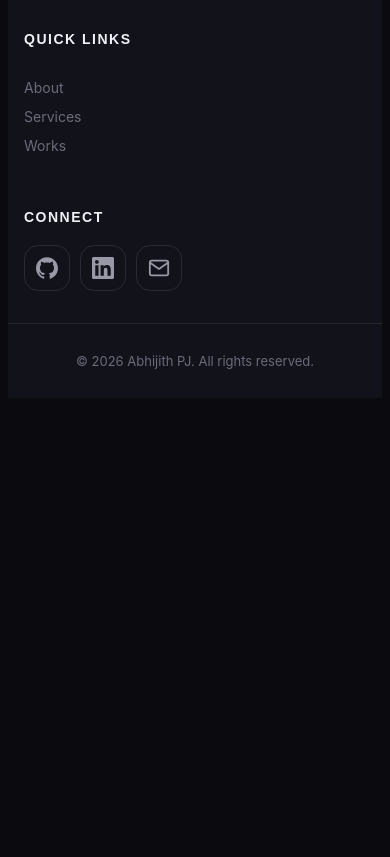
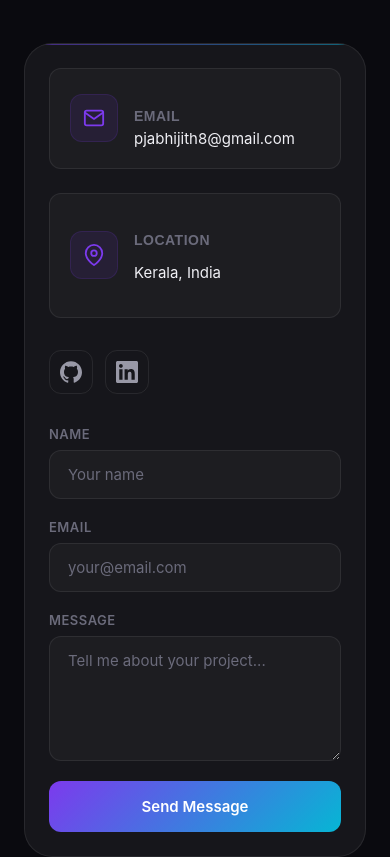
Before and after one commit to abhi123293/my-portfolio, a React (Vite) app in the folder rportfolio/: page / in a window 390 px wide. Shown: the part 7020-7877 px from the top of the page. Before the commit the page ends 7426 px from the top, so only its background shows below. Built offline with nearby package versions, Linux system fonts and the light colour scheme.

Commit message:
Add college project page

```diff
--- a/rportfolio/src/App.css
+++ b/rportfolio/src/App.css
@@ -1411,6 +1411,201 @@ body {
 }
 
 /* ========================================
+   CONTACT
+   ======================================== */
+.contact-section {
+  padding: var(--section-pad-y) var(--section-pad-x);
+  display: flex;
+  flex-direction: column;
+  align-items: center;
+}
+
+.contact-wrapper {
+  display: grid;
+  grid-template-columns: 1fr 1.5fr;
+  gap: 40px;
+  max-width: 900px;
+  width: 100%;
+  background: var(--bg-glass);
+  border: 1px solid var(--border-glass);
+  border-radius: var(--radius-lg);
+  padding: 48px;
+  position: relative;
+  overflow: hidden;
+}
+
+.contact-wrapper::before {
+  content: '';
+  position: absolute;
+  top: 0;
+  left: 0;
+  right: 0;
+  height: 1px;
+  background: var(--gradient-accent);
+  opacity: 0.5;
+}
+
+.contact-info {
+  display: flex;
+  flex-direction: column;
+  gap: 24px;
+}
+
+.contact-info-card {
+  display: flex;
+  align-items: center;
+  gap: 16px;
+  padding: 20px;
+  background: rgba(255, 255, 255, 0.03);
+  border: 1px solid var(--border-glass);
+  border-radius: var(--radius-sm);
+  transition: border-color var(--transition), box-shadow var(--transition);
+}
+
+.contact-info-card:hover {
+  border-color: rgba(124, 58, 237, 0.3);
+  box-shadow: 0 0 20px rgba(124, 58, 237, 0.1);
+}
+
+.contact-info-icon {
+  width: 48px;
+  height: 48px;
+  border-radius: 12px;
+  background: rgba(124, 58, 237, 0.1);
+  border: 1px solid rgba(124, 58, 237, 0.15);
+  display: flex;
+  align-items: center;
+  justify-content: center;
+  color: var(--accent-start);
+  flex-shrink: 0;
+}
+
+.contact-info-card h4 {
+  font-family: 'Outfit', sans-serif;
+  font-size: 14px;
+  font-weight: 600;
+  color: var(--text-muted);
+  margin-bottom: 4px;
+  text-transform: uppercase;
+  letter-spacing: 0.5px;
+}
+
+.contact-info-card a,
+.contact-info-card p {
+  font-size: 15px;
+  color: var(--text-primary);
+  text-decoration: none;
+}
+
+.contact-info-card a:hover {
+  color: var(--accent-start);
+}
+
+.contact-socials {
+  display: flex;
+  gap: 12px;
+  margin-top: auto;
+  padding-top: 8px;
+}
+
+.contact-socials a {
+  width: 44px;
+  height: 44px;
+  border-radius: 12px;
+  border: 1px solid var(--border-glass);
+  display: flex;
+  align-items: center;
+  justify-content: center;
+  color: var(--text-secondary);
+  transition: all var(--transition);
+}
+
+.contact-socials a:hover {
+  color: var(--accent-start);
+  border-color: rgba(124, 58, 237, 0.4);
+  background: rgba(124, 58, 237, 0.1);
+  transform: translateY(-3px);
+}
+
+.contact-form {
+  display: flex;
+  flex-direction: column;
+  gap: 20px;
+}
+
+.form-group {
+  display: flex;
+  flex-direction: column;
+  gap: 8px;
+}
+
+.form-group label {
+  font-size: 13px;
+  font-weight: 600;
+  color: var(--text-muted);
+  text-transform: uppercase;
+  letter-spacing: 0.5px;
+}
+
+.form-group input,
+.form-group textarea {
+  padding: 14px 18px;
+  background: rgba(255, 255, 255, 0.03);
+  border: 1px solid var(--border-glass);
+  border-radius: var(--radius-sm);
+  color: var(--text-primary);
+  font-family: 'Inter', sans-serif;
+  font-size: 15px;
+  transition: border-color var(--transition), box-shadow var(--transition);
+  outline: none;
+}
+
+.form-group input::placeholder,
+.form-group textarea::placeholder {
+  color: var(--text-muted);
+}
+
+.form-group input:focus,
+.form-group textarea:focus {
+  border-color: rgba(124, 58, 237, 0.5);
+  box-shadow: 0 0 20px rgba(124, 58, 237, 0.1);
+}
+
+.form-group textarea {
+  resize: vertical;
+  min-height: 120px;
+}
+
+.submit-btn {
+  padding: 16px 32px;
+  background: var(--gradient-accent);
+  border: none;
+  border-radius: var(--radius-sm);
+  color: #fff;
+  font-family: 'Inter', sans-serif;
+  font-size: 15px;
+  font-weight: 600;
+  cursor: pointer;
+  transition: transform var(--transition), box-shadow var(--transition), opacity var(--transition);
+  position: relative;
+  overflow: hidden;
+}
+
+.submit-btn:hover {
+  transform: translateY(-2px);
+  box-shadow: 0 8px 24px rgba(124, 58, 237, 0.35);
+}
+
+.submit-btn:active {
+  transform: translateY(0);
+}
+
+.submit-btn.submitted {
+  background: linear-gradient(135deg, #10b981, #06b6d4);
+  pointer-events: none;
+}
+
+/* ========================================
    FOOTER
    ======================================== */
 .footer {
@@ -1740,6 +1935,12 @@ body {
     grid-template-columns: 1fr 1fr;
   }
 
+  .contact-wrapper {
+    grid-template-columns: 1fr;
+    padding: 32px;
+    gap: 32px;
+  }
+
   .footer-inner {
     grid-template-columns: 1fr;
     gap: 36px;
@@ -1791,6 +1992,10 @@ body {
     grid-template-columns: 1fr;
   }
 
+  .contact-wrapper {
+    padding: 24px;
+  }
+
   .mobile-menu a {
     font-size: 28px;
   }
--- a/rportfolio/src/App.jsx
+++ b/rportfolio/src/App.jsx
@@ -12,6 +12,7 @@ const NAV_ITEMS = [
   { label: "Services", href: "#services" },
   { label: "Works", href: "#projects" },
   { label: "Experience", href: "#experience" },
+  { label: "Contact", href: "#contact" },
 ];
 
 const SKILL_CATEGORIES = [
@@ -604,6 +605,100 @@ function Skills() {
   );
 }
 
+function Contact() {
+  const [formData, setFormData] = useState({ name: "", email: "", message: "" });
+  const [submitted, setSubmitted] = useState(false);
+
+  const handleChange = (e) => {
+    setFormData({ ...formData, [e.target.name]: e.target.value });
+  };
+
+  const handleSubmit = (e) => {
+    e.preventDefault();
+    setSubmitted(true);
+    setTimeout(() => setSubmitted(false), 4000);
+    setFormData({ name: "", email: "", message: "" });
+  };
+
+  return (
+    <section className="contact-section" id="contact">
+      <h2 className="section-title" data-reveal>Get In Touch</h2>
+      <p className="section-subtitle" data-reveal>
+        Have a project in mind? Let's work together
+      </p>
+      <div className="contact-wrapper" data-reveal>
+        <div className="contact-info">
+          <div className="contact-info-card">
+            <div className="contact-info-icon">
+              <MailIcon />
+            </div>
+            <div>
+              <h4>Email</h4>
+              <a href="mailto:pjabhijith8@gmail.com">pjabhijith8@gmail.com</a>
+            </div>
+          </div>
+          <div className="contact-info-card">
+            <div className="contact-info-icon">
+              <svg width="22" height="22" viewBox="0 0 24 24" fill="none" stroke="currentColor" strokeWidth="2" strokeLinecap="round" strokeLinejoin="round">
+                <path d="M21 10c0 7-9 13-9 13s-9-6-9-13a9 9 0 0 1 18 0z" /><circle cx="12" cy="10" r="3" />
+              </svg>
+            </div>
+            <div>
+              <h4>Location</h4>
+              <p>Kerala, India</p>
+            </div>
+          </div>
+          <div className="contact-socials">
+            <a href="https://github.com/" target="_blank" rel="noreferrer" aria-label="GitHub"><GithubIcon /></a>
+            <a href="https://linkedin.com/" target="_blank" rel="noreferrer" aria-label="LinkedIn"><LinkedInIcon /></a>
+          </div>
+        </div>
+        <form className="contact-form" onSubmit={handleSubmit}>
+          <div className="form-group">
+            <label htmlFor="name">Name</label>
+            <input
+              type="text"
+              id="name"
+              name="name"
+              value={formData.name}
+              onChange={handleChange}
+              placeholder="Your name"
+              required
+            />
+          </div>
+          <div className="form-group">
+            <label htmlFor="email">Email</label>
+            <input
+              type="email"
+              id="email"
+              name="email"
+              value={formData.email}
+              onChange={handleChange}
+              placeholder="your@email.com"
+              required
+            />
+          </div>
+          <div className="form-group">
+            <label htmlFor="message">Message</label>
+            <textarea
+              id="message"
+              name="message"
+              value={formData.message}
+              onChange={handleChange}
+              placeholder="Tell me about your project..."
+              rows="5"
+              required
+            />
+          </div>
+          <button type="submit" className={`submit-btn ${submitted ? "submitted" : ""}`}>
+            {submitted ? "Message Sent!" : "Send Message"}
+          </button>
+        </form>
+      </div>
+    </section>
+  );
+}
+
 function Footer() {
   return (
     <footer className="footer">
@@ -617,6 +712,7 @@ function Footer() {
           <a href="#about">About</a>
           <a href="#services">Services</a>
           <a href="#projects">Works</a>
+          <a href="#contact">Contact</a>
         </div>
         <div className="footer-social">
           <h4>Connect</h4>
@@ -652,6 +748,7 @@ function HomePage() {
         <Services />
         <Projects />
         <Skills />
+        <Contact />
       </main>
       <Footer />
     </div>
```
